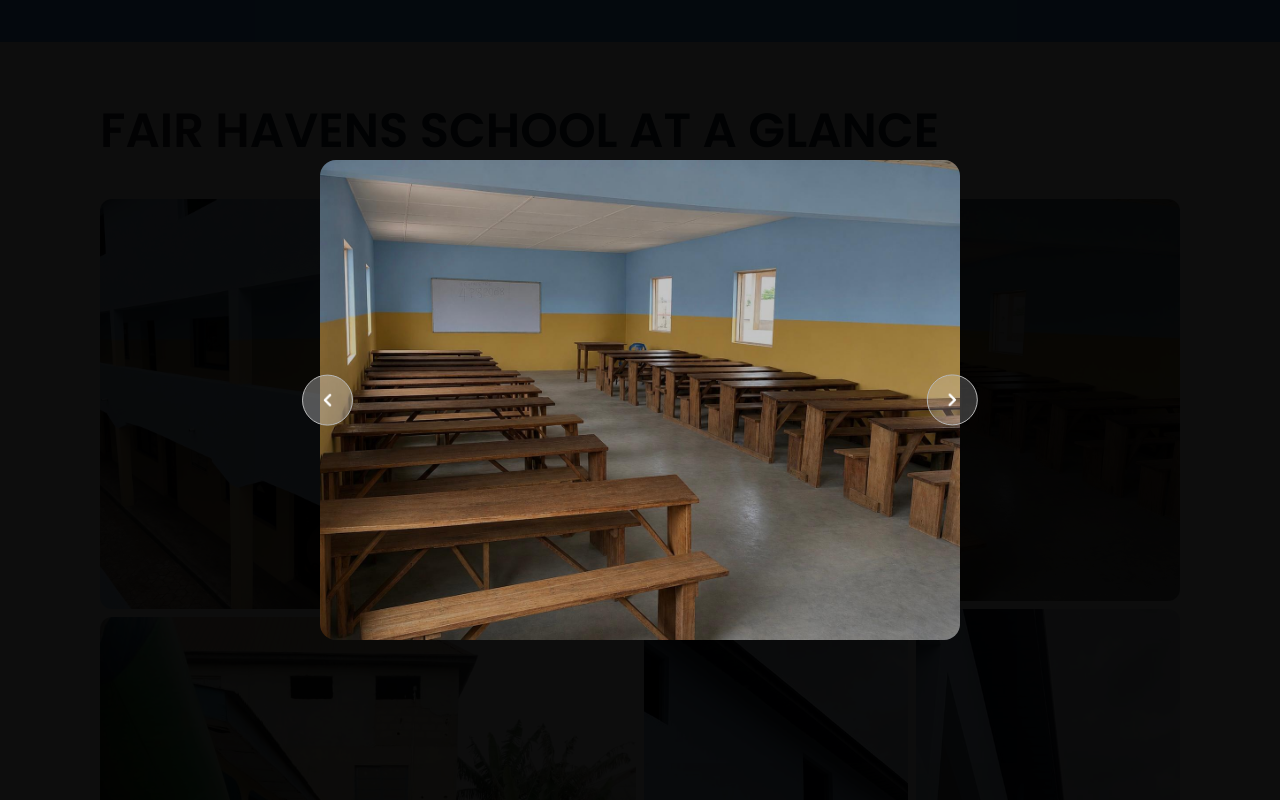
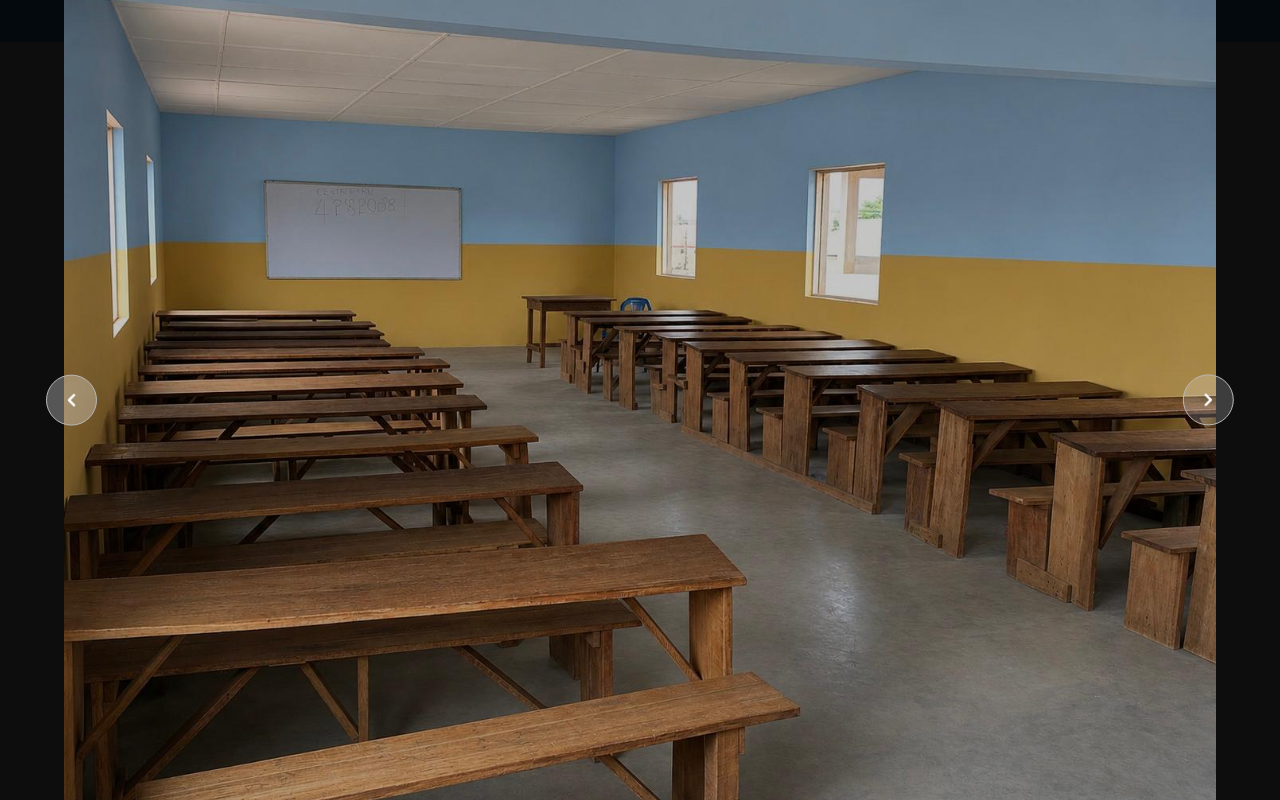
Before and after one commit to Demzy06/fair-havens-school, a React (Vite) app: page /gallery in a window 1280 px wide. Both pictures are taken after a click on the element 912 px from the left and 951 px from the top of the page. Shown: the part 551-1351 px from the top of the page. Built offline with nearby package versions, Linux system fonts and the light colour scheme.

Commit message:
changed image width

```diff
--- a/src/components/GallerySliderOverlay.jsx
+++ b/src/components/GallerySliderOverlay.jsx
@@ -28,8 +28,9 @@ function GallerySliderOverlay({
         onClick={(e) => onHandleOverlay(e)}
       >
         {/* Image */}
-        <div className=" w-fit md:p-">
-          <div className="absolute top-1/2 left-1/2 -translate-x-1/2 -translate-y-1/2">
+        <div className=" w-fit">
+          {/* <div className="absolute top-1/2 w-[90%] m-auto"> */}
+          <div className="absolute top-1/2 left-1/2 -translate-x-1/2 -translate-y-1/2 w-[90%]">
             <button
               className="absolute -left-4.5 top-1/2 -translate-y-1/2 text-white z-100 text-2xl p-2.5 rounded-full bg-white/30 border-[#b8b8b8] border-[0.5px]"
               onClick={() => decreaseImgNum()}
```
